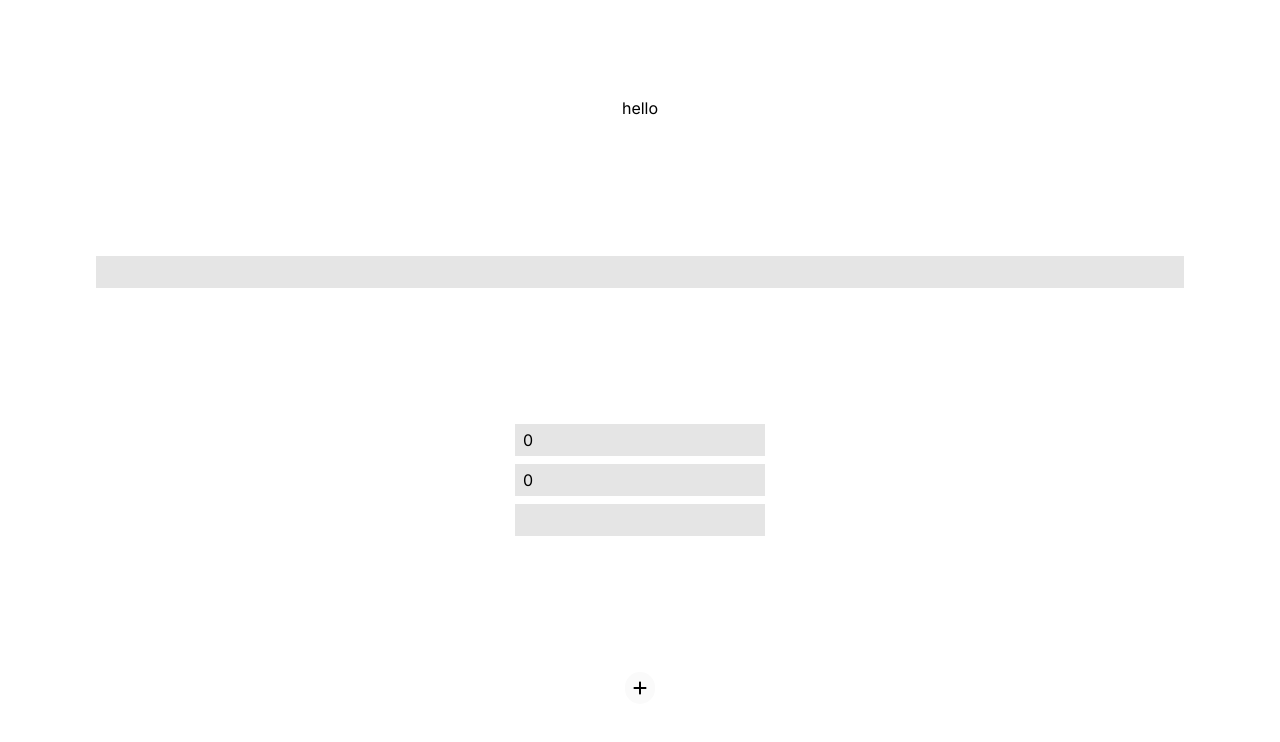
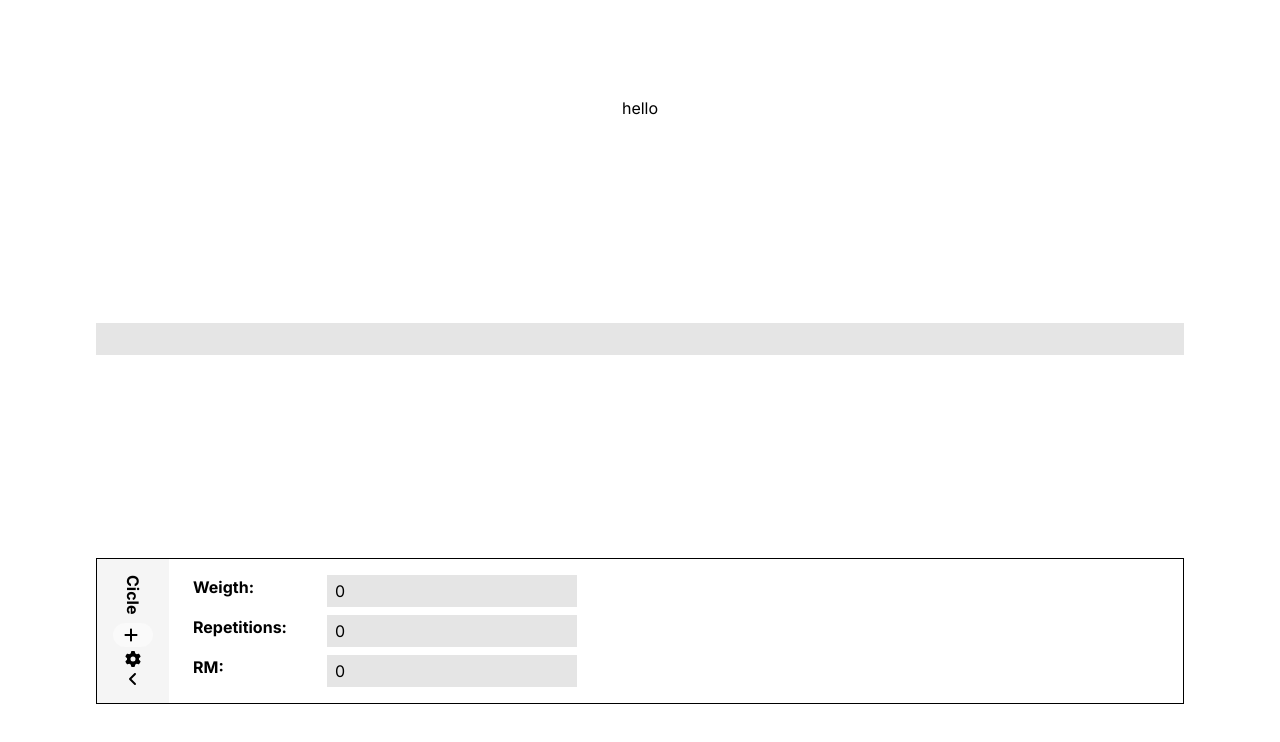
Before and after one commit to Lachicagladiadora/-bilbo-method-app, a Next.js app: page / in a window 1280 px wide. Shown: the top 742 px of the page. Built offline with nearby package versions, Linux system fonts and the light colour scheme.

Commit message:
feat: cicle component

```diff
--- /dev/null
+++ b/src/components/Cicle.tsx
@@ -0,0 +1,65 @@
+import React, { useState } from "react";
+import { LogDayInputs } from "./LogDayInputs";
+import { faAngleLeft, faGear, faPlus } from "@fortawesome/free-solid-svg-icons";
+import { Button } from "./Button";
+import { FontAwesomeIcon } from "@fortawesome/react-fontawesome";
+
+export type LogDay = { weight: number; repetition: number };
+
+type CicleProps = {};
+
+export const Cicle = ({}: CicleProps) => {
+  const [weight, setWeight] = useState(0);
+  const [repetitions, setRepetitions] = useState(0);
+  const [logDays, setLogDays] = useState<LogDay[]>([
+    { repetition: 0, weight: 0 },
+  ]);
+
+  const onChangeRepetitionsByIdx = (idx: number) => (newValue: number) =>
+    setLogDays((prev) =>
+      prev.map((c, i) => (i === idx ? { ...c, repetition: newValue } : c))
+    );
+
+  const onChangeWeightByIdx = (idx: number) => (newValue: number) =>
+    setLogDays((prev) =>
+      prev.map((c, i) => (i === idx ? { ...c, weight: newValue } : c))
+    );
+
+  const onAddNewLogDay = () =>
+    setLogDays((prev) => [{ repetition: 0, weight: 0 }, ...prev]);
+
+  return (
+    <div className="flex gap-2 border border-black w-full">
+      <div
+        className="flex items-center justify-between font-bold p-4 bg-neutral-100"
+        style={{ writingMode: "vertical-rl" }}
+      >
+        <span>Cicle</span>
+        <div className="flex gap-1">
+          <Button onClick={onAddNewLogDay}>
+            <FontAwesomeIcon icon={faPlus} />
+          </Button>
+          <FontAwesomeIcon icon={faGear} />
+          <FontAwesomeIcon icon={faAngleLeft} />
+        </div>
+      </div>
+      <div className="flex flex-col gap-2 font-bold p-4 justify-center">
+        <span className="h-8">Weigth:</span>
+        <span className="h-8">Repetitions:</span>
+        <span className="h-8">RM:</span>
+      </div>
+      <div className="flex gap-3 overflow-x-scroll p-4">
+        {logDays.map((cur, idx) => (
+          <LogDayInputs
+            key={idx}
+            weight={cur.weight}
+            repetitions={cur.repetition}
+            onChangeRepetitions={onChangeRepetitionsByIdx(idx)}
+            onChangeWeight={onChangeWeightByIdx(idx)}
+            wrapperProps={{ style: { minWidth: "80px" } }}
+          />
+        ))}
+      </div>
+    </div>
+  );
+};
--- a/src/components/LogDayInputs.tsx
+++ b/src/components/LogDayInputs.tsx
@@ -1,11 +1,12 @@
-import React from "react";
+import React, { HTMLAttributes } from "react";
 import { Input } from "./Input";
 
 type LogDayInputsProps = {
-  weight:number,
-  repetitions:number,
+  weight: number;
+  repetitions: number;
   onChangeWeight: (newWeight: number) => void;
-  onChangeRepetitions: (newRepetitions:number) => void;
+  onChangeRepetitions: (newRepetitions: number) => void;
+  wrapperProps: HTMLAttributes<HTMLDivElement>;
 };
 
 export const LogDayInputs = ({
@@ -13,12 +14,21 @@ export const LogDayInputs = ({
   repetitions,
   onChangeWeight,
   onChangeRepetitions,
+  wrapperProps,
 }: LogDayInputsProps) => {
   return (
-    <div className="flex flex-col gap-2 w-full">
-      <Input type="number" value={weight} onChange={(e) => onChangeWeight(Number(e.target.value))} />
-      <Input type="number" value={repetitions} onChange={e=>onChangeRepetitions(Number(e.target.value))}/>
-      <Input disabled/>
+    <div className="flex flex-col gap-2 w-full" {...wrapperProps}>
+      <Input
+        type="number"
+        value={weight}
+        onChange={(e) => onChangeWeight(Number(e.target.value))}
+      />
+      <Input
+        type="number"
+        value={repetitions}
+        onChange={(e) => onChangeRepetitions(Number(e.target.value))}
+      />
+      <Input disabled value={weight * repetitions * 0.03 + weight} />
     </div>
   );
 };
--- a/src/components/LogDays.tsx
+++ /dev/null
@@ -1,30 +0,0 @@
-import React from "react";
-import { LogDayInputs } from "./LogDayInputs";
-
-export type LogDay = { weight: number; repetition: number };
-
-type LogDaysProps = {
-  logDays: LogDay[];
-  onChangeRepetitions: (idx: number) => (newRepetition: number) => void;
-  onChangeWeight: (idx: number) => (newWeight: number) => void;
-};
-
-export const LogDays = ({
-  logDays,
-  onChangeRepetitions,
-  onChangeWeight,
-}: LogDaysProps) => {
-  return (
-    <div className="flex gap-3">
-      {logDays.map((cur, idx) => (
-        <LogDayInputs
-          key={idx}
-          weight={cur.weight}
-          repetitions={cur.repetition}
-          onChangeRepetitions={onChangeRepetitions(idx)}
-          onChangeWeight={onChangeWeight(idx)}
-        />
-      ))}
-    </div>
-  );
-};
--- a/src/pages/_app.tsx
+++ b/src/pages/_app.tsx
@@ -1,7 +1,6 @@
 import "@/styles/globals.css";
 import { config } from "@fortawesome/fontawesome-svg-core";
 import "@fortawesome/fontawesome-svg-core/styles.css";
-// config.autoAddCss = false
 import type { AppProps } from "next/app";
 
 export default function App({ Component, pageProps }: AppProps) {
--- a/src/pages/index.tsx
+++ b/src/pages/index.tsx
@@ -6,33 +6,18 @@ import { faPlus } from "@fortawesome/free-solid-svg-icons";
 import { Input } from "@/components/Input";
 import { LogDayInputs } from "@/components/LogDayInputs";
 import { useState } from "react";
-import { LogDay, LogDays } from "@/components/LogDays";
+import { LogDay, Cicle } from "@/components/Cicle";
 
 const inter = Inter({ subsets: ["latin"] });
 
-
 export default function Home() {
-  const [weight,setWeight] = useState(0)
-  const [repetitions,setRepetitions] = useState(0)
-  const [logDays, setLogDays] = useState<LogDay[]>([{repetition:0,weight:0}])
-
-  const onChangeRepetitionsByIdx = (idx:number)=>(newValue:number)=>setLogDays(prev=>prev.map((c,i)=>i===idx?({...c,repetition:newValue}):c))
-
-  const onChangeWeightByIdx = (idx:number)=>(newValue:number)=>setLogDays(prev=>prev.map((c,i)=>i===idx?({...c,weight:newValue}):c))
-
-  const onAddNewLogDay = ()=>setLogDays(prev=>([...prev,{repetition:0,weight:0}]))
-
   return (
     <main
       className={`flex min-h-screen flex-col items-center justify-between p-24 ${inter.className}`}
     >
       hello
       <Input />
-
-      <LogDays  logDays={logDays} onChangeRepetitions={onChangeRepetitionsByIdx} onChangeWeight={onChangeWeightByIdx} />
-      <Button onClick={onAddNewLogDay}>
-        <FontAwesomeIcon icon={faPlus} />
-      </Button>
+      <Cicle />
     </main>
   );
 }
```
